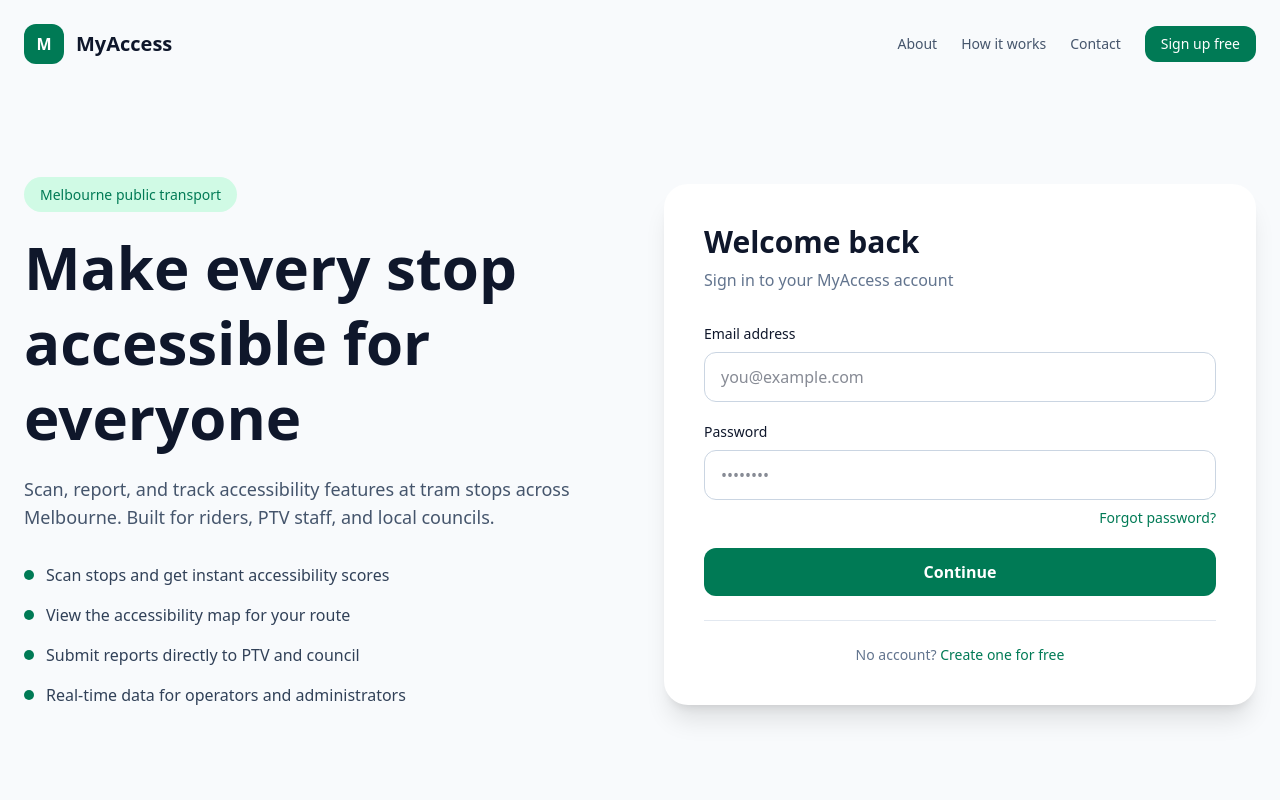
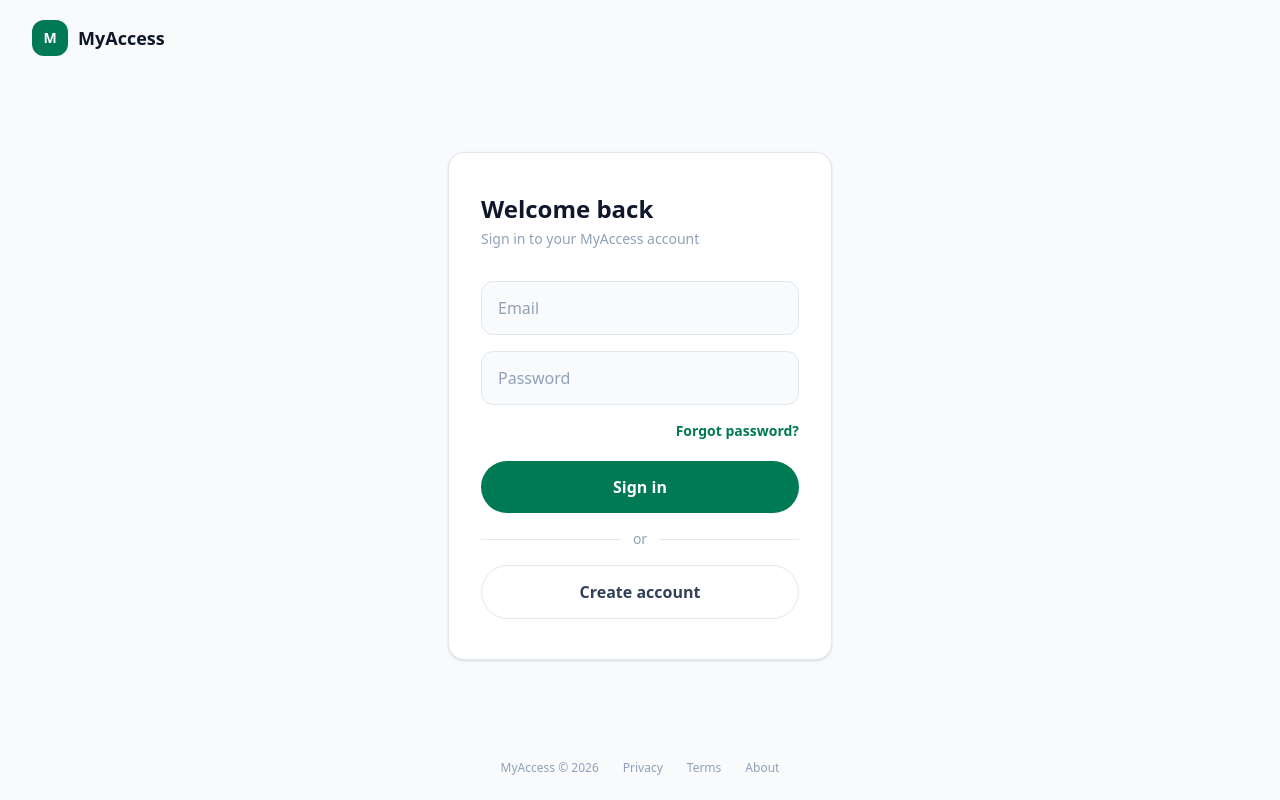
Before and after one commit to Akshaddd/capstone_cvaa, a Next.js app in the folder frontend/: page /d-login in a window 1280 px wide. Built offline with nearby package versions, Linux system fonts and the light colour scheme.

Commit message:
feat: add desktop login with role routing

```diff
--- a/frontend/app/d-landing/page.tsx
+++ b/frontend/app/d-landing/page.tsx
@@ -3,16 +3,16 @@
 import { ThemeToggle } from "../shared-desktop";
 
 const HOW_IT_WORKS = [
-  { step: "1", title: "Find a stop",  desc: "Browse the interactive map or search by stop name or route number" },
-  { step: "2", title: "Scan it",      desc: "Take photos with your phone or upload from your computer"          },
-  { step: "3", title: "Get a report", desc: "Instant plain-English report showing who can use the stop"         },
+  { step: "1", title: "Find a stop",  desc: "Browse the map or search by stop name or route number" },
+  { step: "2", title: "Scan it",      desc: "Upload photos from your phone or computer"             },
+  { step: "3", title: "Get a report", desc: "Instant plain-English report showing who can use the stop and what needs fixing" },
 ];
 
 const STATS = [
-  { val: "1,355",        label: "Stops mapped"          },
-  { val: "Smart scanning",label: "AI-powered analysis"  },
-  { val: "Plain English", label: "Reports anyone can read"},
-  { val: "Free",          label: "For everyone, always" },
+  { val: "DSAPT",        label: "Compliance standard"      },
+  { val: "AI-powered",   label: "Smart photo analysis"     },
+  { val: "Plain English",label: "Reports anyone can read"  },
+  { val: "Free",         label: "For everyone, always"     },
 ];
 
 export default function DesktopLandingPage() {
@@ -37,20 +37,21 @@ export default function DesktopLandingPage() {
         </nav>
       </header>
 
-      <section className="max-w-7xl mx-auto px-8 py-20 grid grid-cols-2 gap-16 items-center">
+      {/* Hero */}
+      <section className="max-w-7xl mx-auto px-8 py-24 grid grid-cols-2 gap-16 items-center">
         <div>
           <span className="inline-block bg-emerald-100 dark:bg-emerald-950 text-emerald-700 dark:text-emerald-400 text-sm font-semibold px-4 py-1.5 rounded-full mb-6">
-            Melbourne public transport
+            Accessibility auditing tool
           </span>
           <h1 className="text-5xl font-bold leading-tight text-slate-900 dark:text-white mb-6">
-            Making every stop accessible for everyone
+            Audit public transport stops for accessibility
           </h1>
-          <p className="text-lg text-slate-500 dark:text-slate-400 mb-8 leading-relaxed">
-            Scan a tram or bus stop, get an instant report on who can use it, and submit issues directly to PTV and council.
+          <p className="text-xl text-slate-500 dark:text-slate-400 mb-8 leading-relaxed">
+            Scan any stop, get an instant DSAPT compliance report, and submit issues directly to operators and councils.
           </p>
           <div className="flex gap-4">
             <a href="/d-register" className="bg-emerald-700 text-white font-semibold px-6 py-3 rounded-xl hover:bg-emerald-800">
-              Create free account
+              Start auditing for free
             </a>
             <a href="/d-map" className="border border-slate-200 dark:border-slate-700 text-slate-700 dark:text-slate-300 font-semibold px-6 py-3 rounded-xl hover:bg-slate-50 dark:hover:bg-slate-800">
               Browse the map
@@ -58,21 +59,21 @@ export default function DesktopLandingPage() {
           </div>
         </div>
 
-        <div className="bg-slate-50 dark:bg-slate-800 rounded-3xl p-8 border border-slate-200 dark:border-slate-700">
         <div className="grid grid-cols-2 gap-4">
           {STATS.map((s) => (
-              <div key={s.label} className="bg-white dark:bg-slate-900 rounded-2xl p-5 border border-slate-200 dark:border-slate-700">
-                <p className="text-xl font-bold text-emerald-700 dark:text-emerald-400">{s.val}</p>
-                <p className="text-sm text-slate-500 dark:text-slate-400 mt-1">{s.label}</p>
+            <div key={s.label} className="bg-slate-50 dark:bg-slate-800 border border-slate-200 dark:border-slate-700 rounded-2xl p-6">
+              <p className="text-xl font-bold text-emerald-700 dark:text-emerald-400 mb-1">{s.val}</p>
+              <p className="text-sm text-slate-500 dark:text-slate-400">{s.label}</p>
             </div>
           ))}
         </div>
-        </div>
       </section>
 
+      {/* How it works */}
       <section id="how" className="bg-slate-50 dark:bg-slate-800 border-y border-slate-200 dark:border-slate-700 py-20">
         <div className="max-w-7xl mx-auto px-8">
-          <h2 className="text-3xl font-bold text-slate-900 dark:text-white mb-12 text-center">How it works</h2>
+          <h2 className="text-3xl font-bold text-slate-900 dark:text-white mb-3 text-center">How it works</h2>
+          <p className="text-slate-500 dark:text-slate-400 text-center mb-12">Three steps to a full accessibility report</p>
           <div className="grid grid-cols-3 gap-8">
             {HOW_IT_WORKS.map((s) => (
               <div key={s.step} className="bg-white dark:bg-slate-900 rounded-2xl p-6 border border-slate-200 dark:border-slate-700">
@@ -87,23 +88,27 @@ export default function DesktopLandingPage() {
         </div>
       </section>
 
-      <section id="about" className="max-w-7xl mx-auto px-8 py-20 text-center">
-        <h2 className="text-3xl font-bold text-slate-900 dark:text-white mb-4">Built for Melbourne</h2>
-        <p className="text-lg text-slate-500 dark:text-slate-400 max-w-2xl mx-auto mb-8">
-          MyAccess helps everyday riders, PTV operators, and local councils work together to improve accessibility across the Melbourne tram and bus network.
+      {/* About */}
+      <section id="about" className="max-w-7xl mx-auto px-8 py-24 flex justify-center">
+        <div className="bg-emerald-700 rounded-3xl p-10 text-white text-center max-w-xl w-full">
+          <p className="text-5xl font-extrabold mb-3">DSAPT</p>
+          <p className="text-emerald-200 text-lg mb-6">Disability Standards for Accessible Public Transport</p>
+          <p className="text-emerald-100 text-sm leading-relaxed">
+            Every report is checked against the DSAPT 2002 framework — the Australian legal standard for accessible public transport infrastructure.
           </p>
-        <a href="/d-register" className="inline-block bg-emerald-700 text-white font-semibold px-8 py-4 rounded-xl text-lg hover:bg-emerald-800">
-          Get started for free
+          <a href="/d-register" className="inline-block mt-8 bg-white text-emerald-700 font-bold px-6 py-3 rounded-xl hover:bg-emerald-50">
+            Start your first audit
           </a>
+        </div>
       </section>
 
       <footer className="border-t border-slate-200 dark:border-slate-700 py-8">
         <div className="max-w-7xl mx-auto px-8 flex items-center justify-between text-sm text-slate-400 dark:text-slate-500">
-          <span>MyAccess · Melbourne accessibility network</span>
+          <span>MyAccess &copy; {new Date().getFullYear()}</span>
           <div className="flex gap-6">
-            <a href="/d-login" className="hover:text-slate-600 dark:hover:text-slate-300">Sign in</a>
+            <a href="/d-login"    className="hover:text-slate-600 dark:hover:text-slate-300">Sign in</a>
             <a href="/d-register" className="hover:text-slate-600 dark:hover:text-slate-300">Register</a>
-            <a href="/d-map" className="hover:text-slate-600 dark:hover:text-slate-300">Map</a>
+            <a href="/d-map"      className="hover:text-slate-600 dark:hover:text-slate-300">Map</a>
           </div>
         </div>
       </footer>
--- a/frontend/app/d-login/page.tsx
+++ b/frontend/app/d-login/page.tsx
@@ -1,112 +1,111 @@
-export default function LoginPage() {
+"use client";
+
+import { useState } from "react";
+
+const ROLE_ROUTES: Record<string, string> = {
+  "user@myaccess.com":    "/d-home",
+  "ptv@myaccess.com":     "/d-ptv",
+  "council@myaccess.com": "/d-council",
+};
+
+export default function DesktopLoginPage() {
+  const [email,    setEmail]    = useState("");
+  const [password, setPassword] = useState("");
+  const [error,    setError]    = useState("");
+
+  function handleSignIn() {
+    if (!email.trim() || !password) { setError("Please enter your email and password."); return; }
+    window.location.href = ROLE_ROUTES[email.trim().toLowerCase()] ?? "/d-home";
+  }
+
+  function handleKey(e: React.KeyboardEvent) {
+    if (e.key === "Enter") handleSignIn();
+  }
+
   return (
-    <main className="min-h-screen bg-slate-50 text-slate-900">
-      <header className="mx-auto flex max-w-7xl items-center justify-between px-6 py-6">
-        <div className="flex items-center gap-3">
-          <div className="flex h-10 w-10 items-center justify-center rounded-xl bg-emerald-700 text-white font-bold">
-            M
-          </div>
-          <span className="text-xl font-semibold">MyAccess</span>
-        </div>
+    <div className="min-h-screen bg-slate-50 dark:bg-slate-950 flex flex-col">
 
-        <nav className="hidden md:flex items-center gap-6 text-sm text-slate-600">
-          <a href="#">About</a>
-          <a href="#">How it works</a>
-          <a href="#">Contact</a>
-          <a
-            href="#"
-            className="rounded-xl bg-emerald-700 px-4 py-2 text-white font-medium"
-          >
-            Sign up free
-          </a>
-        </nav>
+      <header className="px-8 py-5">
+        <a href="/d-landing" className="flex items-center gap-2.5">
+          <div className="w-9 h-9 bg-emerald-700 rounded-xl flex items-center justify-center text-white font-bold text-sm">M</div>
+          <span className="text-lg font-bold text-slate-900 dark:text-white">MyAccess</span>
+        </a>
       </header>
 
-      <section className="mx-auto grid min-h-[calc(100vh-88px)] max-w-7xl items-center gap-12 px-6 lg:grid-cols-2">
-        <div>
-          <span className="rounded-full bg-emerald-100 px-4 py-2 text-sm font-medium text-emerald-700">
-            Melbourne public transport
-          </span>
+      <div className="flex-1 flex items-center justify-center px-4 py-12">
+        <div className="w-full max-w-sm bg-white dark:bg-slate-900 rounded-2xl border border-slate-200 dark:border-slate-700 shadow-sm px-8 py-10">
 
-          <h1 className="mt-6 text-4xl font-bold leading-tight md:text-6xl">
-            Make every stop accessible for everyone
-          </h1>
+          <div className="mb-8">
+            <h1 className="text-2xl font-bold text-slate-900 dark:text-white mb-1">Welcome back</h1>
+            <p className="text-sm text-slate-400 dark:text-slate-500">Sign in to your MyAccess account</p>
+          </div>
 
-          <p className="mt-5 max-w-xl text-lg text-slate-600">
-            Scan, report, and track accessibility features at tram stops across
-            Melbourne. Built for riders, PTV staff, and local councils.
-          </p>
+          <div className="flex flex-col gap-4">
 
-          <div className="mt-8 space-y-4 text-slate-700">
-            <div className="flex items-center gap-3">
-              <div className="h-2.5 w-2.5 rounded-full bg-emerald-700"></div>
-              <span>Scan stops and get instant accessibility scores</span>
+            <input
+              type="text"
+              value={email}
+              onChange={(e) => { setEmail(e.target.value); setError(""); }}
+              onKeyDown={handleKey}
+              placeholder="Email"
+              autoCapitalize="none"
+              className="w-full border border-slate-200 dark:border-slate-700 rounded-xl px-4 py-3.5 text-base text-slate-900 dark:text-white bg-slate-50 dark:bg-slate-800 outline-none focus:border-emerald-600 focus:bg-white dark:focus:bg-slate-900 transition-colors placeholder:text-slate-400"
+            />
+
+            <input
+              type="password"
+              value={password}
+              onChange={(e) => { setPassword(e.target.value); setError(""); }}
+              onKeyDown={handleKey}
+              placeholder="Password"
+              className="w-full border border-slate-200 dark:border-slate-700 rounded-xl px-4 py-3.5 text-base text-slate-900 dark:text-white bg-slate-50 dark:bg-slate-800 outline-none focus:border-emerald-600 focus:bg-white dark:focus:bg-slate-900 transition-colors placeholder:text-slate-400"
+            />
+
+            <div className="flex justify-end">
+              <a href="#" className="text-sm font-semibold text-emerald-700 dark:text-emerald-400">
+                Forgot password?
+              </a>
             </div>
 
+            {error && (
+              <p className="text-sm text-red-600 dark:text-red-400 bg-red-50 dark:bg-red-950 border border-red-200 dark:border-red-800 rounded-xl px-4 py-3">
+                {error}
+              </p>
+            )}
+
+            <button
+              onClick={handleSignIn}
+              className="w-full bg-emerald-700 text-white font-semibold text-base py-3.5 rounded-full hover:bg-emerald-800 transition-colors mt-1"
+            >
+              Sign in
+            </button>
+
             <div className="flex items-center gap-3">
-              <div className="h-2.5 w-2.5 rounded-full bg-emerald-700"></div>
-              <span>View the accessibility map for your route</span>
+              <div className="flex-1 h-px bg-slate-200 dark:bg-slate-700" />
+              <span className="text-sm text-slate-400 dark:text-slate-500">or</span>
+              <div className="flex-1 h-px bg-slate-200 dark:bg-slate-700" />
             </div>
 
-            <div className="flex items-center gap-3">
-              <div className="h-2.5 w-2.5 rounded-full bg-emerald-700"></div>
-              <span>Submit reports directly to PTV and council</span>
-            </div>
+            <a
+              href="/d-register"
+              className="w-full border border-slate-200 dark:border-slate-700 text-slate-700 dark:text-slate-300 font-semibold text-base py-3.5 rounded-full text-center hover:bg-slate-50 dark:hover:bg-slate-800 transition-colors"
+            >
+              Create account
+            </a>
 
-            <div className="flex items-center gap-3">
-              <div className="h-2.5 w-2.5 rounded-full bg-emerald-700"></div>
-              <span>Real-time data for operators and administrators</span>
-            </div>
           </div>
         </div>
+      </div>
 
-        <div className="rounded-3xl bg-white p-8 shadow-xl md:p-10">
-          <h2 className="text-3xl font-bold">Welcome back</h2>
-          <p className="mt-2 text-slate-500">
-            Sign in to your MyAccess account
-          </p>
+      <footer className="px-8 py-6">
+        <div className="flex flex-wrap gap-x-6 gap-y-1 text-xs text-slate-400 dark:text-slate-500 justify-center">
+          <span>MyAccess &copy; {new Date().getFullYear()}</span>
+          <a href="#" className="hover:underline">Privacy</a>
+          <a href="#" className="hover:underline">Terms</a>
+          <a href="/d-landing" className="hover:underline">About</a>
+        </div>
+      </footer>
 
-          <div className="mt-8 space-y-5">
-            <div>
-              <label className="mb-2 block text-sm font-medium">
-                Email address
-              </label>
-              <input
-                type="email"
-                placeholder="you@example.com"
-                className="w-full rounded-xl border border-slate-300 px-4 py-3 outline-none focus:border-emerald-700"
-              />
-            </div>
-
-            <div>
-              <label className="mb-2 block text-sm font-medium">
-                Password
-              </label>
-              <input
-                type="password"
-                placeholder="••••••••"
-                className="w-full rounded-xl border border-slate-300 px-4 py-3 outline-none focus:border-emerald-700"
-              />
-              <p className="mt-2 text-right text-sm text-emerald-700">
-                Forgot password?
-              </p>
-            </div>
-
-            <button className="w-full rounded-xl bg-emerald-700 py-3 font-semibold text-white">
-              Continue
-            </button>
-          </div>
-
-          <div className="my-6 h-px bg-slate-200"></div>
-
-          <p className="text-center text-sm text-slate-500">
-            No account?{" "}
-            <a href="#" className="font-medium text-emerald-700">
-              Create one for free
-            </a>
-          </p>
-        </div>
-      </section>
-    </main>
+    </div>
   );
 }
```
Lines whose indentation alone changed are shown as unchanged.
